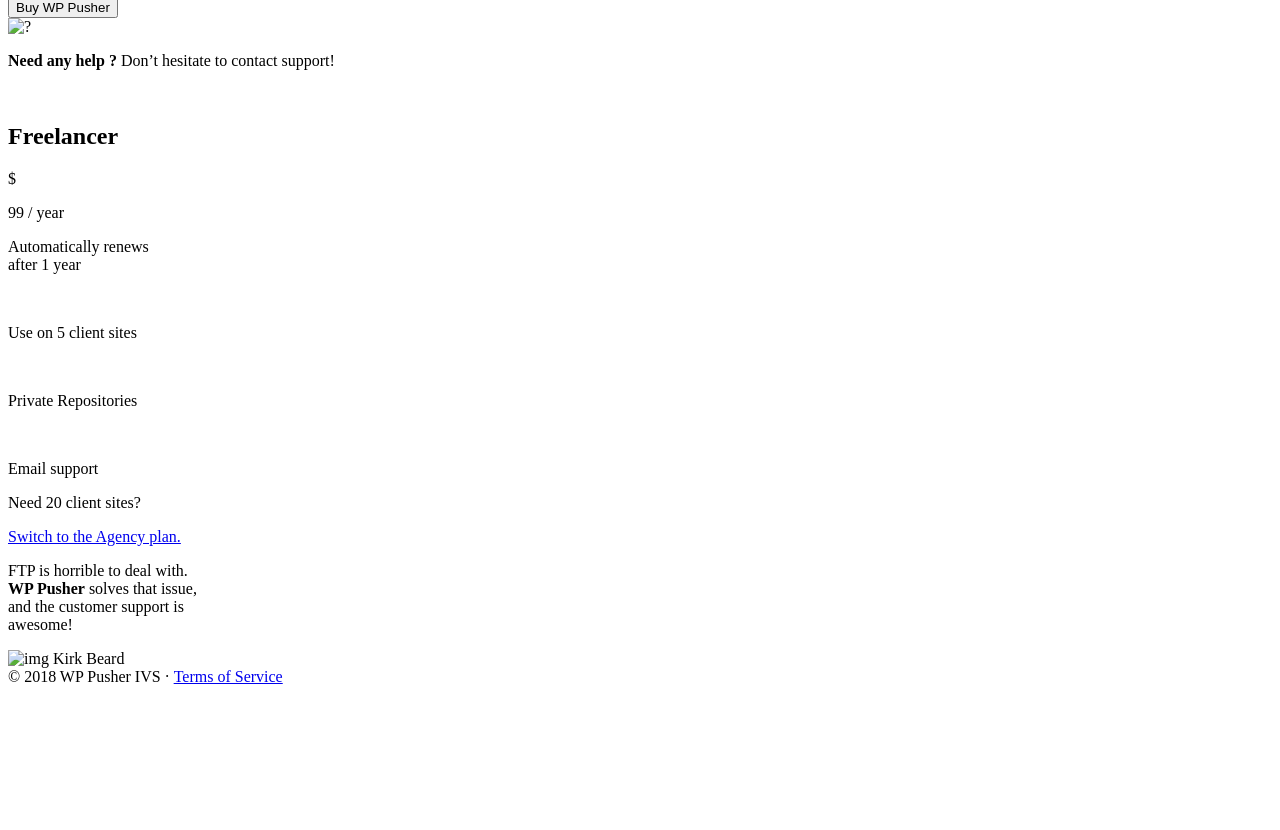
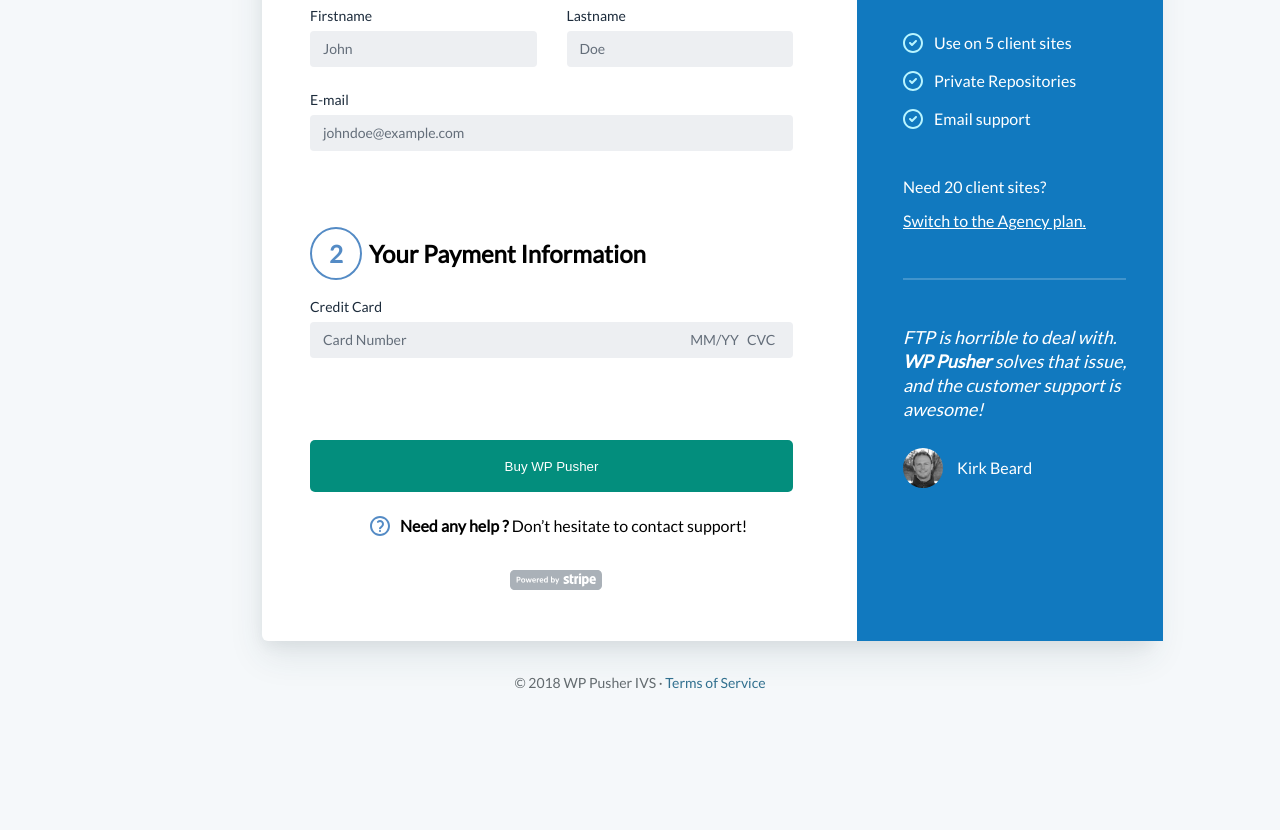
Before and after one commit to Jclinton1/ASSIGNMENT-3, a plain HTML site: page assignment-3/index.html in a window 1280 px wide. Shown: the part 419-1249 px from the top of the page. Before the commit the page ends 1113 px from the top, so only its background shows below. Drawn offline with Linux system fonts and the light colour scheme; the site is published under a folder, as on GitHub Pages, so addresses that start at the root find nothing.

Commit message:
changed css and html

```diff
--- a/assignment-3/index.html
+++ b/assignment-3/index.html
@@ -4,10 +4,10 @@
     <meta charset="UTF-8" />
     <meta name="viewport" content="width=device-width, initial-scale=1.0" />
 
-    <link rel="stylesheet" href="/assignment-3/assets/css/style.css" />
+    <link rel="stylesheet" href="style.css" />
     <link
       rel="shortcut icon"
-      href="/assignment-3/assets/icons/wppusher-logo copy.png"
+      href="wppusher-logo copy.png"
     />
     <title>WP-Pusher-Checkout</title>
   </head>
@@ -16,7 +16,7 @@
       <nav class="navbar-nav">
         <div class="logo">
           <img
-            src="/assignment-3/assets/icons/wppusher-logo copy.png"
+            src="wppusher-logo copy.png"
             alt="logo"
           />
         </div>
@@ -98,7 +98,7 @@
             </div>
 
             <div class="small-text">
-              <img src="/assignment-3/assets/icons/Mask (1).svg" alt="?" />
+              <img src="Mask (1).svg" alt="?" />
               <p><b>Need any help ?</b> Don’t hesitate to contact support!</p>
             </div>
           </form>
@@ -106,7 +106,7 @@
 
         <div class="stripe">
           <img
-            src="/assignment-3/assets/images/powered_by_stripe (1).svg"
+            src="powered_by_stripe (1).svg"
             alt=""
           />
         </div>
@@ -133,19 +133,19 @@
         <div class="flex-container">
           <div class="text-flex">
             <span
-              ><img src="/assignment-3/assets/icons/Combined Shape.svg" alt=""
+              ><img src="Combined Shape.svg" alt=""
             /></span>
             <p class="left-marg">Use on 5 client sites</p>
           </div>
           <div class="text-flex">
             <span
-              ><img src="/assignment-3/assets/icons/Combined Shape.svg" alt=""
+              ><img src="Combined Shape.svg" alt=""
             /></span>
             <p class="left-marg">Private Repositories</p>
           </div>
           <div class="text-flex">
             <span
-              ><img src="/assignment-3/assets/icons/Combined Shape.svg" alt=""
+              ><img src="Combined Shape.svg" alt=""
             /></span>
             <p class="left-marg">Email support</p>
           </div>
@@ -168,7 +168,7 @@
         <div class="foot-row">
           <span
             ><img
-              src="/assignment-3/assets/images/Bitmap.png"
+              src="Bitmap.png"
               class="rounded"
               alt="img"
           /></span>
--- a/assignment-3/assets/css/style.css
+++ b/assignment-3/style.css
@@ -1,6 +1,6 @@
 @font-face {
   font-family: "Lato";
-  src: url(/assignment-3/assets/css/fonts/Lato-Regular.ttf);
+  src: url(Lato-Regular.ttf);
 }
 
 :root {
```
Also changed, not shown: assignment-3/Bitmap.png (renamed from assignment-3/assets/images/Bitmap.png), assignment-3/Combined Shape.svg (renamed from assignment-3/assets/icons/Combined Shape.svg), assignment-3/Lato-Regular.ttf (renamed from assignment-3/assets/css/fonts/Lato-Regular.ttf), assignment-3/Mask (1).svg (renamed from assignment-3/assets/icons/Mask (1).svg), assignment-3/assets/css/fonts/Lato-Black.ttf (deleted), assignment-3/assets/css/fonts/Lato-BlackItalic.ttf (deleted), assignment-3/assets/css/fonts/Lato-Bold.ttf (deleted), assignment-3/assets/css/fonts/Lato-BoldItalic.ttf (deleted), assignment-3/assets/css/fonts/Lato-Italic.ttf (deleted), assignment-3/assets/css/fonts/Lato-Light.ttf (deleted), assignment-3/assets/css/fonts/Lato-LightItalic.ttf (deleted), assignment-3/assets/css/fonts/Lato-Thin.ttf (deleted), assignment-3/assets/css/fonts/Lato-ThinItalic.ttf (deleted), assignment-3/assets/icons/Oval 2 Copy.svg (deleted), 3 more files.
